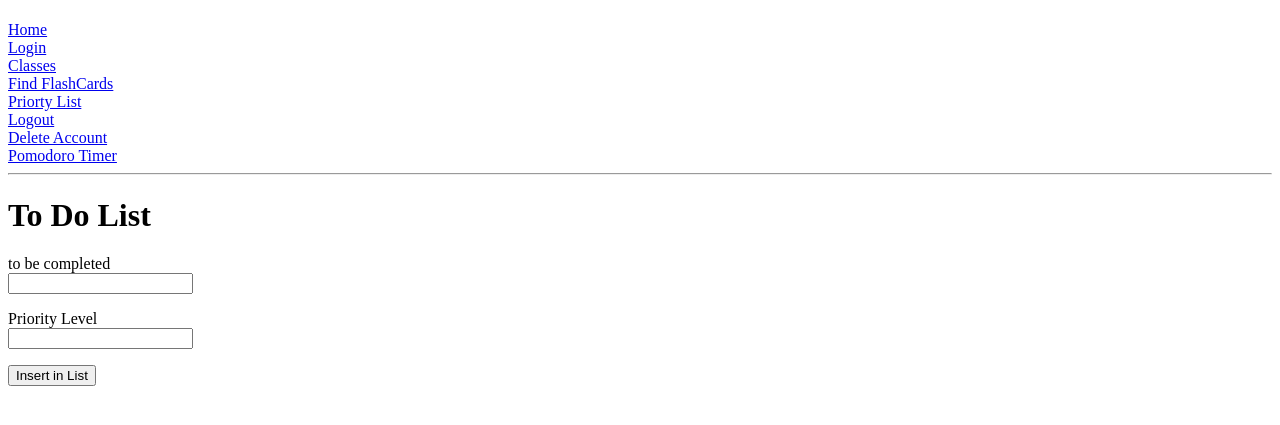
After one commit to EtienneDevictor/Team-1, a Flask app: page /todolisteditor in a window 1280 px wide. The commit adds this page. Shown: the top 425 px of the page. Run offline with Flask 2, Linux system fonts and the light colour scheme; a user stored in the database is signed in; data comes from the database, SQL or seed files in the repository; some libraries are stand-ins or nearby versions.

Commit message:
feat- created todo list feature

```diff
--- a/app/forms.py
+++ b/app/forms.py
@@ -3,7 +3,7 @@ from wtforms import StringField, PasswordField, BooleanField, SubmitField, Field
 from flask_wtf.file import FileField, FileAllowed
 from wtforms import validators
 from wtforms.widgets import TextArea
-from wtforms.validators import DataRequired
+from wtforms.validators import DataRequired, NumberRange
 
 class SignInForm(FlaskForm):
     username = StringField('User', validators=[DataRequired()])
@@ -61,3 +61,8 @@ class QuizForm(FlaskForm):
 class ShareClassForm(FlaskForm):
     username = StringField('Enter the name of the user you wish to share this list with', validators = [DataRequired()])
     share = SubmitField('Share')
+
+class ToDoListForm(FlaskForm):
+    title = StringField('to be completed', validators = [DataRequired()])
+    rank = StringField('Priority Level', validators = [DataRequired(), NumberRange(min=1, max=10, message='Invalid Rank')])
+    insert = SubmitField('Insert in List')
--- a/app/models.py
+++ b/app/models.py
@@ -14,6 +14,7 @@ class User(UserMixin, db.Model):
     email = db.Column(db.String(128), index=True, unique=True)
     password_hash = db.Column(db.String(128))
     classes = db.relationship('Class', secondary=classes, backref=db.backref('users'), lazy='dynamic')
+    todo = db.relationship('Todolist', backref='author', lazy='dynamic', cascade='all, delete-orphan')
 
     def __repr__(self):
         return f'{ self.username }'
@@ -23,6 +24,15 @@ class User(UserMixin, db.Model):
 
     def set_password(self, password):
         self.password_hash = generate_password_hash(password)
+
+class Todolist(db.Model):
+    id = db.Column(db.Integer, primary_key=True)
+    rank = db.Column(db.Integer)
+    title = db.Column(db.String)
+    user_id = db.Column(db.Integer, db.ForeignKey('user.id'))
+
+    def __repr__(self):
+        return f'{self.rank}, { self.title }'
 
 class Class(db.Model):
     id = db.Column(db.Integer, primary_key=True)
--- a/app/routes.py
+++ b/app/routes.py
@@ -518,3 +518,30 @@ def show_answers(list_id):
 def timer():
     title = 'Pomodoro Timer'
     return render_template('pomodoro.html', title = title)
+
+@app_obj.route('/todolisteditor', methods = ['POST', 'GET'])
+@login_required
+def todo_list() :
+    form = ToDoListForm()
+    if form.validate_on_submit:
+        title = form.title.data
+        rank = form.rank.data
+        task = Todolist(title=title, rank=rank, user_id = current_user.id)
+        db.session.add(task)
+        db.session.commit()
+    items = current_user.todo
+    items_by_rank = []
+    for i in range(0, 10):
+        items_by_rank.append([])
+    for item in items:
+        if item.rank is not None:
+            items_by_rank[item.rank - 1].append(item)
+    return render_template('todolist.html', form=form, items=items_by_rank)
+
+@app_obj.route('/deleteItem/<int:id>')
+@login_required
+def delete_item(id):
+    toRemove = current_user.todo.filter_by(id=id).first()
+    db.session.delete(toRemove)
+    db.session.commit()
+    return redirect('/todolisteditor')
--- a/app/templates/base.html
+++ b/app/templates/base.html
@@ -24,6 +24,7 @@
             <a href="/login"> Login </a> <br> <!--insert links here to your any routes you create-->
             <a href="/ClassList"> Classes </a> <br>
             <a href="/find"> Find FlashCards </a> <br>
+            <a href="/todolisteditor"> Priorty List </a> <br>
             <a href="/logout"> Logout </a> <br>
 	        <a href="/deleteaccount"> Delete Account </a><br>
             <a href="/pomodorotimer"> Pomodoro Timer </a><br>
--- /dev/null
+++ b/app/templates/todolist.html
@@ -0,0 +1,23 @@
+{% extends "base.html" %}
+{% block content %}
+<h1> To Do List </h1>
+{% for list in items %}
+    {% for item in list %}
+        <ul> {{ item.title }}   <a href=/deleteItem/{{item.id}}>remove</a></ul>
+    {% endfor %}
+{% endfor %}
+<form action="" method="Post" novalidate>
+    <p>
+        {{ form.title.label }} <br>
+        {{ form.title() }}
+    </p>
+    <p>
+        {{ form.rank.label }} <br>
+        {{ form.rank() }}
+    </p>
+    <p>
+        {{ form.insert() }}
+    </p>
+</form>
+
+{% endblock %}
```
